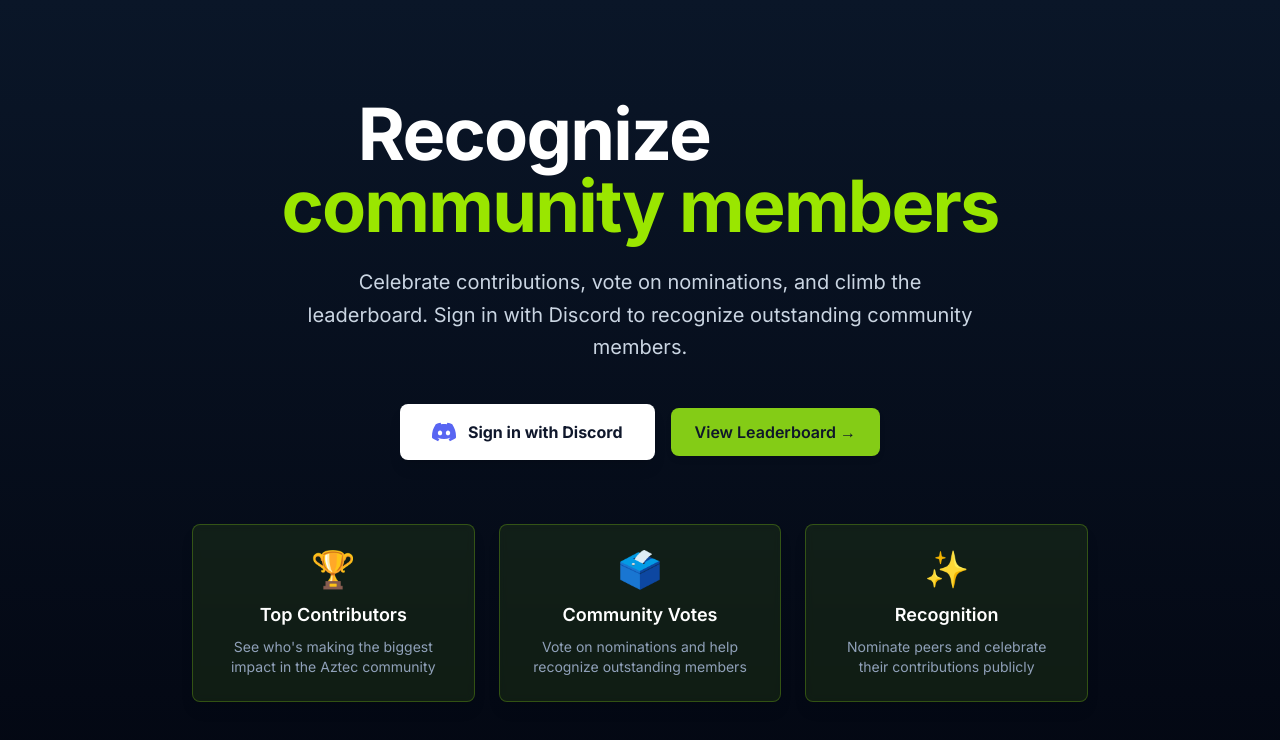
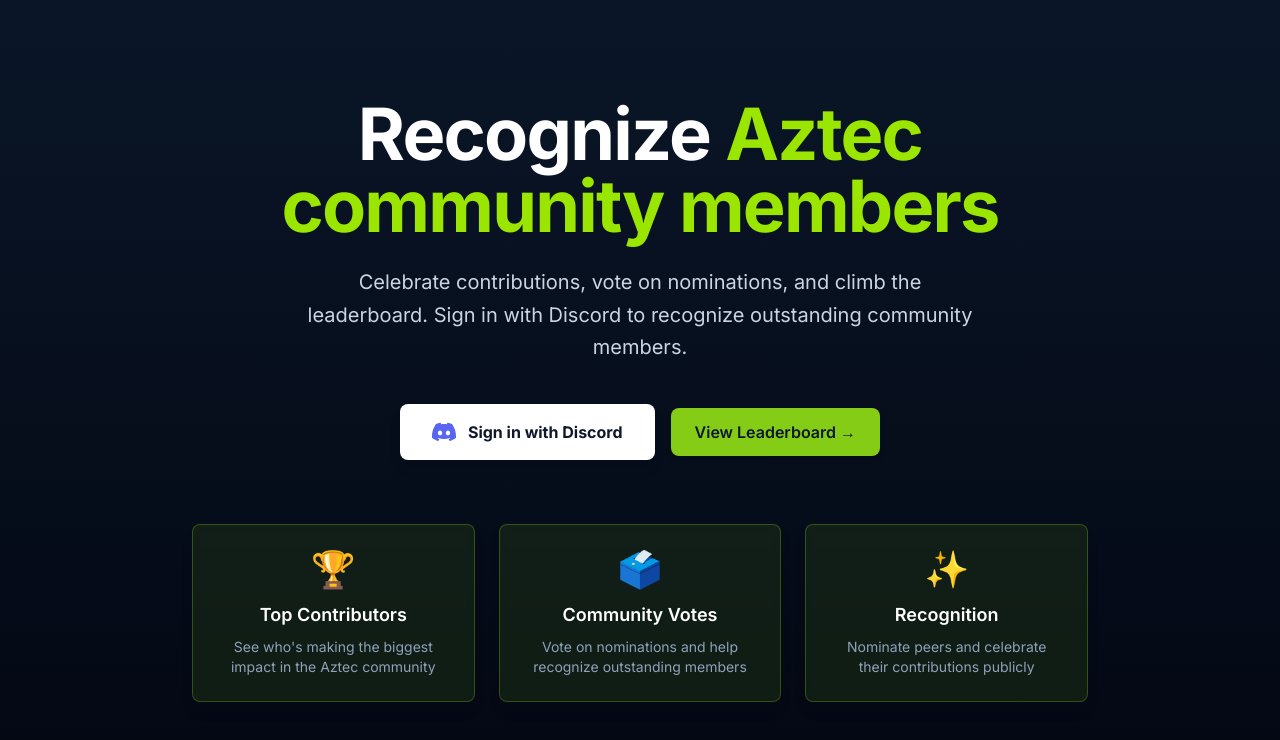
Before and after one commit to Boredom407/Aztec-recognizer, a Next.js app: page / in a window 1280 px wide. Shown: the top 740 px of the page. Built offline with nearby package versions, Linux system fonts and the light colour scheme; no server answers.

Commit message:
aztec color

```diff
--- a/app/profile/[id]/page.tsx
+++ b/app/profile/[id]/page.tsx
@@ -89,7 +89,7 @@ export default async function ProfilePage({
               <h1 className="text-2xl font-semibold text-zinc-900">
                 {profileUser.name ?? "Unnamed member"}
               </h1>
-              <p className="text-sm text-zinc-500">Community recognition profile</p>
+              <p className="text-sm text-zinc-500">Aztec Community recognition profile</p>
             </div>
           </div>
           <div className="flex flex-col items-end gap-2 text-right">
--- a/src/components/landing-hero.tsx
+++ b/src/components/landing-hero.tsx
@@ -21,7 +21,7 @@ export function LandingHero() {
         {/* Main Heading */}
         <h1 className="mb-6 text-5xl font-bold tracking-tight text-white sm:text-6xl lg:text-7xl">
           Recognize{" "}
-          <span className="bg-lime-gradient bg-clip-text text-transparent">
+          <span className="text-lime-400">
             Aztec
           </span>
           <br className="hidden sm:inline" />
```
